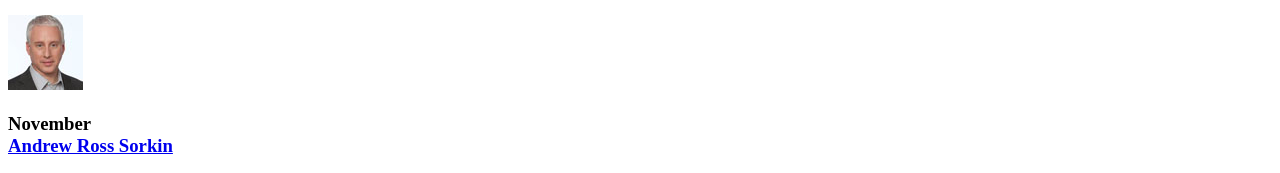
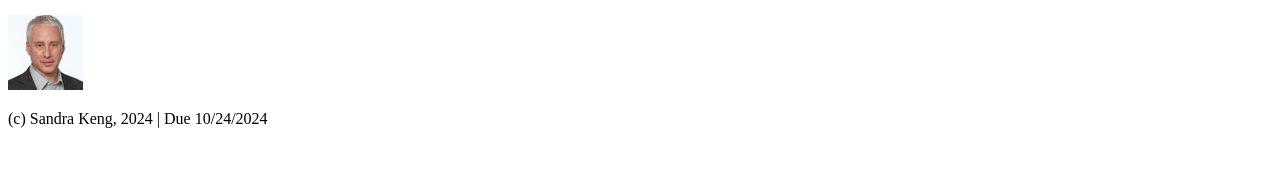
Before and after one commit to us95k/A05, a website: page index.html in a window 1280 px wide. Shown: the part 570-743 px from the top of the page. Drawn offline with Linux system fonts and the light colour scheme.

Commit message:
third commit

```diff
--- a/index.html
+++ b/index.html
@@ -28,13 +28,16 @@
 		<h1>This season's guest speakers</h1>
 		<h3>October<br><a href="speakers/brancaccio.html">David Brancaccio</a></h3>
 		<img src="images/brancaccio75.jpg" alt="David Brancaccio Photo">
+		<!----
 		<h3>November<br><a href="speakers/sorkin.html">Andrew Ross Sorkin</a></h3>
 		<img src="images/sorkin75.jpg" alt="Andrew Ross Sorkin Photo">
 		<h3>January<br><a href="speakers/chua.html">Amy Chua</a></h3>
 		<img src="images/chua75.jpg" alt="Amy Chua Photo">
+		-->
+
 	</main>
 	<footer>
-		<p>(c) Sandra Keng, 2024</p>
+		<p>(c) Sandra Keng, 2024 | Due 10/24/2024</p>
 	</footer>
 </body>
 </html>
```
